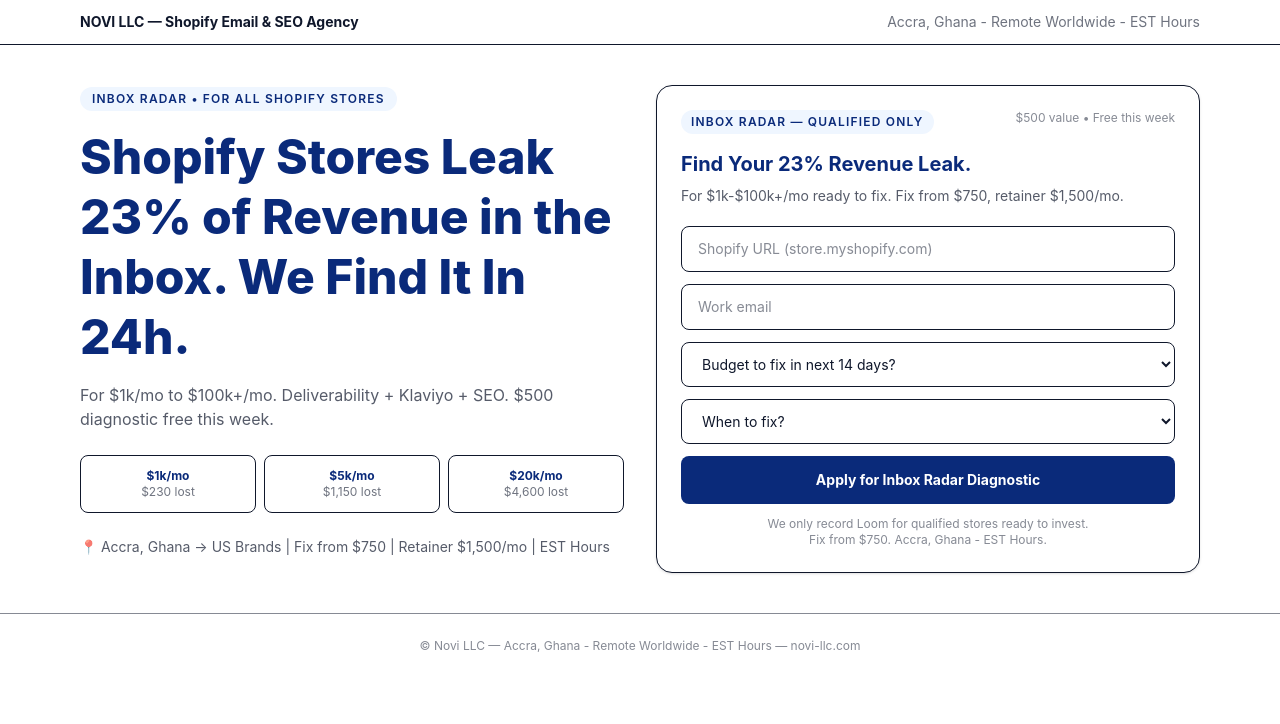
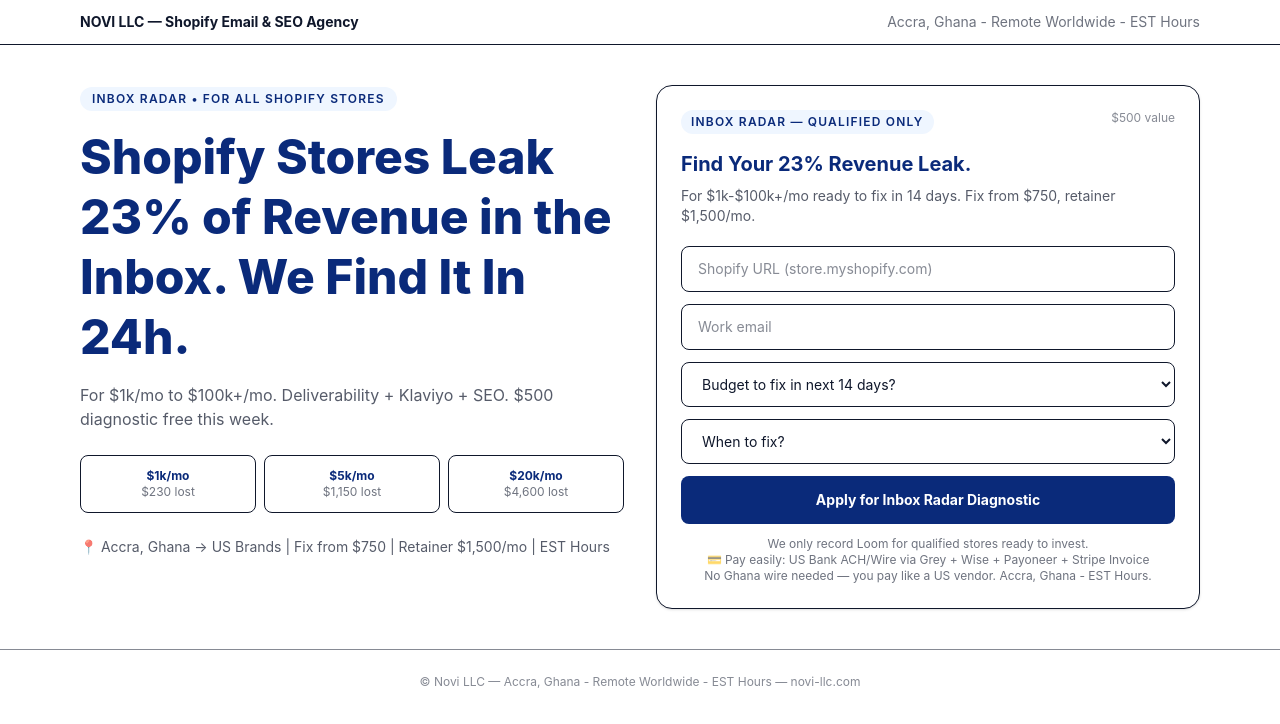
Before and after one commit to NOVI-I6699-cmd/portfolio-starter-kit, a Next.js app: page / in a window 1280 px wide. Shown: the top 724 px of the page. Built offline with nearby package versions, Linux system fonts and the light colour scheme.

Commit message:
Update AuditForm.tsx

```diff
--- a/app/components/AuditForm.tsx
+++ b/app/components/AuditForm.tsx
@@ -16,16 +16,16 @@
 
 if(submitted){
 if(!isSerious){
-return <div className="bg-white rounded-2xl border shadow-sm p-7"><div className="text-xl font-bold text-[#0A2A7A]">Application received.</div><div className="mt-2 text-sm opacity-70 leading-6">We prioritize stores ready to invest $750+ to fix in next 14 days. We'll keep you on file. Re-apply when ready.<br/><br/>Accra, Ghana - EST Hours.</div></div>
+return <div className="bg-white rounded-2xl border shadow-sm p-7"><div className="text-xl font-bold text-[#0A2A7A]">Application received.</div><div className="mt-2 text-sm opacity-70 leading-6">We prioritize stores ready to invest $750+ to fix in next 14 days. We'll keep you on file. Re-apply when ready.<br/><br/>Pay via US Bank (Grey) — Easy for US stores.<br/>Accra, Ghana - EST Hours.</div></div>
 }
-return <div className="bg-white rounded-2xl border shadow-sm p-7"><div className="h-12 w-12 rounded-full bg-green-50 flex items-center justify-center text-green-600 font-bold">✓</div><div className="mt-4 text-xl font-bold text-[#0A2A7A]">You qualify. Loom in 24h.</div><div className="mt-2 text-sm opacity-70">Serious lead — Loom + 3 leaks + fix plan + price. Check email. Accra, Ghana - EST.</div></div>
+return <div className="bg-white rounded-2xl border shadow-sm p-7"><div className="h-12 w-12 rounded-full bg-green-50 flex items-center justify-center text-green-600 font-bold">✓</div><div className="mt-4 text-xl font-bold text-[#0A2A7A]">You qualify. Loom in 24h.</div><div className="mt-2 text-sm opacity-70">Serious lead — Loom + 3 leaks + fix plan + price. Invoice via US Bank (Grey) ACH/Wire — easy pay. Check email. Accra, Ghana - EST.</div></div>
 }
 
 return(
 <div className="bg-white rounded-2xl border shadow-sm p-6">
-<div className="flex justify-between"><span className="text-xs font-semibold tracking-widest bg-blue-50 text-[#0A2A7A] px-2.5 py-1 rounded-full">INBOX RADAR — QUALIFIED ONLY</span><span className="text-xs opacity-50">$500 value • Free this week</span></div>
+<div className="flex justify-between"><span className="text-xs font-semibold tracking-widest bg-blue-50 text-[#0A2A7A] px-2.5 py-1 rounded-full">INBOX RADAR — QUALIFIED ONLY</span><span className="text-xs opacity-50">$500 value</span></div>
 <div className="mt-4 text-xl font-bold text-[#0A2A7A]">Find Your 23% Revenue Leak.</div>
-<div className="mt-2 text-sm opacity-70">For $1k-$100k+/mo ready to fix. Fix from $750, retainer $1,500/mo.</div>
+<div className="mt-2 text-sm opacity-70">For $1k-$100k+/mo ready to fix in 14 days. Fix from $750, retainer $1,500/mo.</div>
 
 <form onSubmit={handleSubmit} className="mt-5 space-y-3">
 <input required placeholder="Shopify URL (store.myshopify.com)" className="w-full border rounded-lg px-4 py-3 text-sm"/>
@@ -45,7 +45,11 @@
 <option value="just-looking">Just browsing</option>
 </select>
 <button className="w-full text-white font-bold py-3.5 rounded-lg text-sm bg-[#0A2A7A]">Apply for Inbox Radar Diagnostic</button>
-<div className="text-xs text-center opacity-50">We only record Loom for qualified stores ready to invest.<br/>Fix from $750. Accra, Ghana - EST Hours.</div>
+<div className="text-xs text-center opacity-60 leading-4">
+We only record Loom for qualified stores ready to invest.<br/>
+💳 Pay easily: US Bank ACH/Wire via Grey + Wise + Payoneer + Stripe Invoice<br/>
+No Ghana wire needed — you pay like a US vendor. Accra, Ghana - EST Hours.
+</div>
 </form>
 </div>
 )
```
